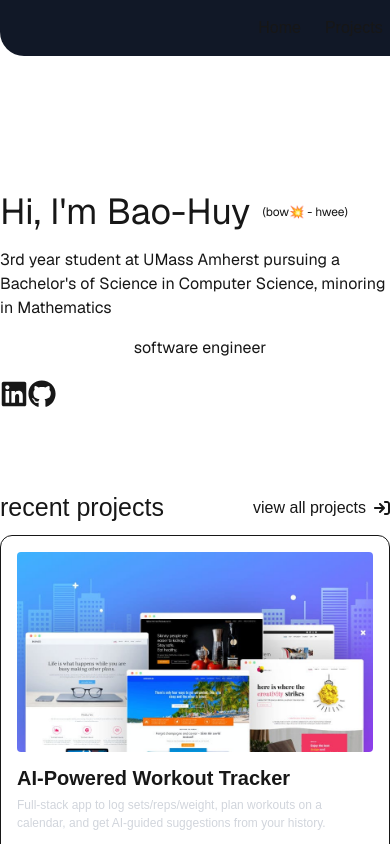
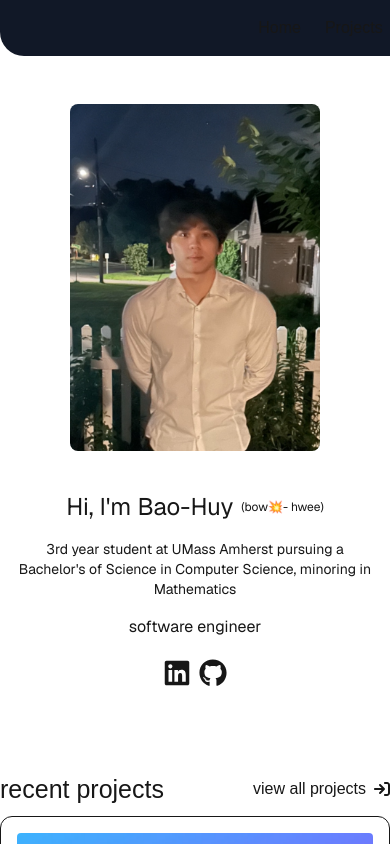
Before and after one commit to baohuytrinh/personal-portfolio, a Next.js app: page / in a window 390 px wide. Shown: the top 844 px of the page. Built offline with nearby package versions, Linux system fonts and the light colour scheme.

Commit message:
mobile responsive

```diff
--- a/src/app/page.tsx
+++ b/src/app/page.tsx
@@ -9,21 +9,35 @@ import Link from 'next/link';
 
 export default function Home() {
   return (
-    <>
-    <div className="font-sans grid items-center justify-items-center gap-16 pb-12">
+    <div className='w-full items-center'>
+      <div className="max-w-180 mx-auto font-sans grid items-center justify-items-center gap-16 pb-12">
 
-      <div className="flex w-180 justify-between">
-        <div className="mt-16 ">
-          <header className='font-sans text-4xl mt-16 py-2 flex'>
-            Hi, I'm Bao-Huy <p className='text-xs flex justify-center items-center pl-3'>{"(bow💥 - hwee)"}</p>
+        <div className="mx-auto p-4 flex flex-col md:flex-row w-full justify-between items-center md:items-start">
+
+          <div className="order-1 md:order-2 mt-8 md:mt-10 items-center justify-center flex flex-shrink-0">
+            <Image
+              src='/pfp.jpg'
+              alt='my pfp'
+              width={250}
+              height={250}
+              className='rounded-lg'
+            />
+          </div>
+
+          <div className="order-2 md:order-1 mt-0 md:mt-16 text-center md:text-left">
+            <header className='font-sans text-2xl md:text-4xl mt-8 md:mt-16 py-2 flex justify-center md:justify-start'>
+              <h1 className='pr-2'>Hi, I'm Bao-Huy </h1>
+              <p className='text-xs flex justify-center items-center'>
+                {"(bow💥- hwee)"}
+              </p>
             </header>
-          <h1 className='font-sans text-l top-1 mx-auto flex justify-start py-2 max-w-100'>
+            <h1 className='font-sans text-sm md:text-l top-1 mx-auto flex justify-center md:justify-start py-2 max-w-100'>
               3rd year student at UMass Amherst pursuing a Bachelor's of Science in Computer Science, minoring in Mathematics
             </h1>
-          <main className="flex flex-col gap-[32px] row-start-2 items-center sm:items-start py-2 text-size-30">
+            <main className="flex flex-col gap-[32px] row-start-2 justify-start py-2 text-size-30">
               software engineer
             </main>
-          <div className='flex my-3'>
+            <div className='flex my-3 justify-center md:justify-start gap-2'>
               <a
                 href="https://www.linkedin.com/in/baohuytrinh/"
                 target="_blank"
@@ -40,19 +54,11 @@ export default function Home() {
               </a>
             </div>
           </div>
-        <div className="mt-25 rounded items-center justify-center flex">
-          <Image
-            src='/pfp.jpg'
-            alt='my pfp'
-            width={200}
-            height={200}
-            className=''
-          />
-        </div>
+
         </div>
       </div>
 
-    <div className='w-full border-blue-200'>
+      <div className='w-full justify-center'>
         <div className='flex max-w-180 mx-auto justify-between'>
           <h1 className=' flex max-w-180 text-[25px] py-2 '>
             recent projects
@@ -69,9 +75,7 @@ export default function Home() {
             <ProjectCard key={idx} project={project} />
           ))}
         </div>
-
-
       </div>
-    </>
+    </div>
   );
 }
```
Lines whose indentation alone changed are shown as unchanged.
